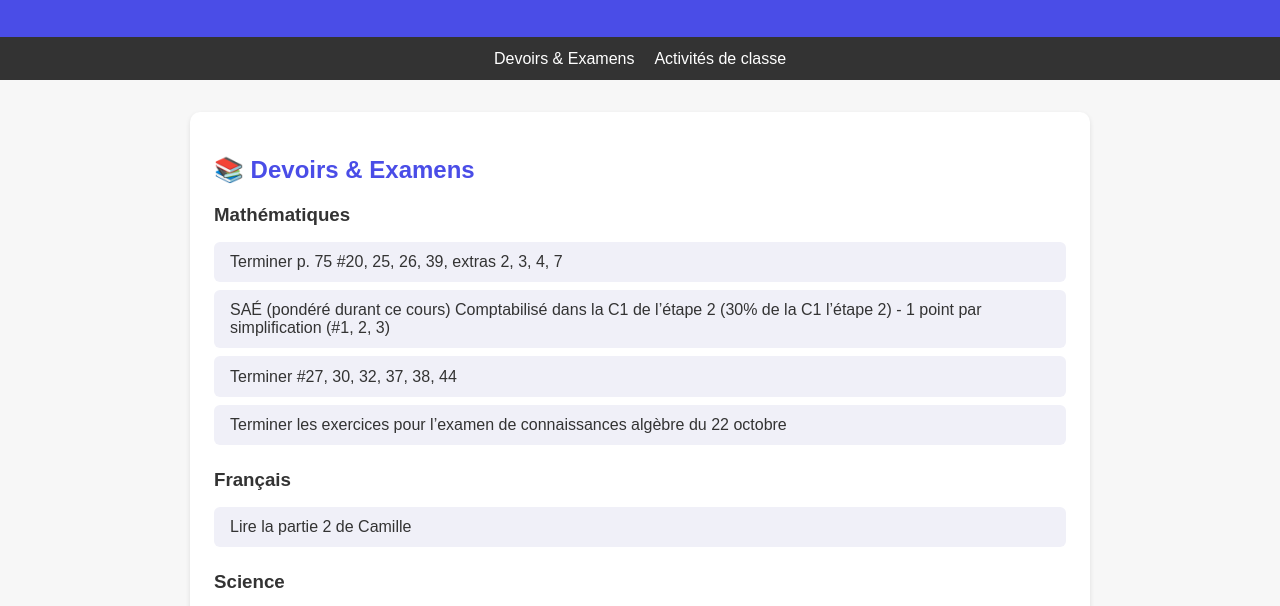
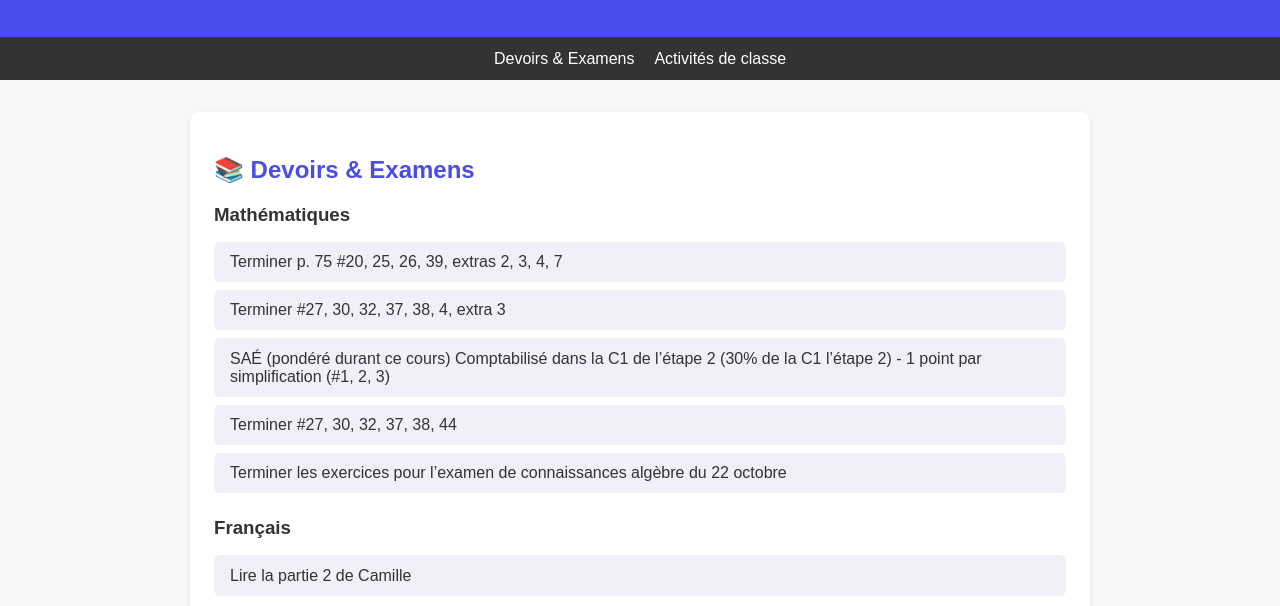
Before and after one commit to ykmrn14-a11y/Classe-302, a plain HTML site: page index.html in a window 1280 px wide. Shown: the part 125-731 px from the top of the page. Drawn offline with Linux system fonts and the light colour scheme.

Commit message:
Add files via upload

```diff
--- a/index.html
+++ b/index.html
@@ -106,6 +106,7 @@
         <h3>Mathématiques</h3>
         <ul>
           <li>Terminer p. 75 #20, 25, 26, 39, extras 2, 3, 4, 7</li>
+            <li>        Terminer #27, 30, 32, 37, 38, 4, extra 3</li>
           <li>SAÉ (pondéré durant ce cours)
 Comptabilisé dans la C1 de l’étape 2 (30% de la C1 l’étape 2) - 1 point par simplification (#1, 2, 3)
             </li>
```
